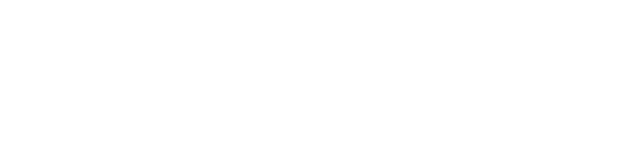
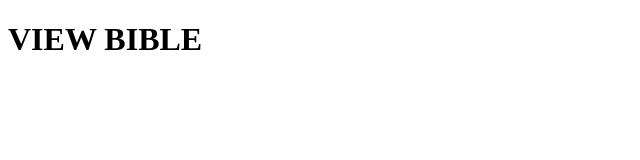
Before and after one commit to Engevix/client, a plain HTML site: page create.html in a window 1280 px wide. Shown: the whole page, without its empty margins (0-640 px from the left). Drawn offline with Linux system fonts and the light colour scheme.

Commit message:
Add message to create.html

```diff
--- a/index.html
+++ b/create.html
@@ -5,6 +5,6 @@
   <title>Title</title>
 </head>
 <body>
-
+  <h1>VIEW BIBLE</h1>
 </body>
 </html>
```
